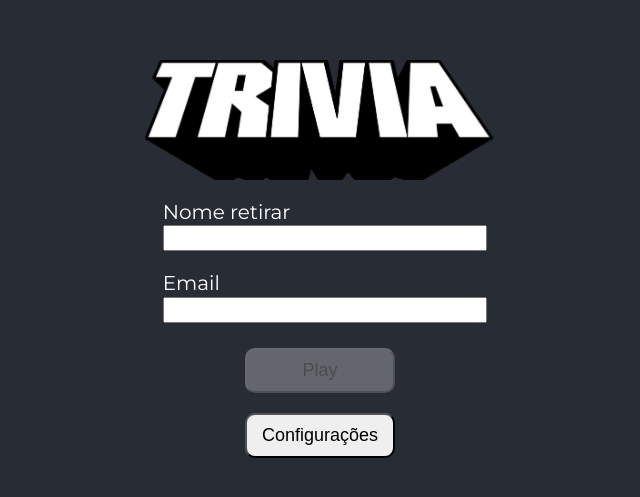
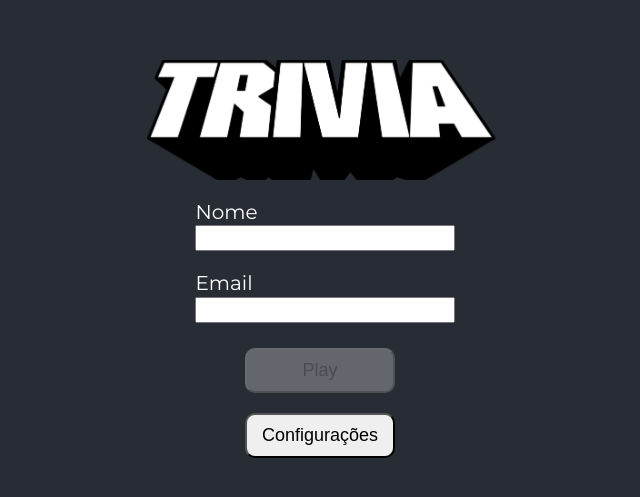
Before and after one commit to nathanpw12/Trivia, a React (Create React App) app: page / in a window 1280 px wide. Shown: the part 139-636 px from the top of the page, without its empty margins (320-960 px from the left). Built offline with nearby package versions, Linux system fonts and the light colour scheme.

Commit message:
Label Login type error

```diff
--- a/src/pages/Login.jsx
+++ b/src/pages/Login.jsx
@@ -60,7 +60,7 @@ class Login extends Component {
         <img src={ logo } className="App-logo" alt="logo" />
         <div className="inpus-login">
           <label htmlFor="name">
-            Nome retirar
+            Nome
             <input
               id="name"
               name="user"
```
